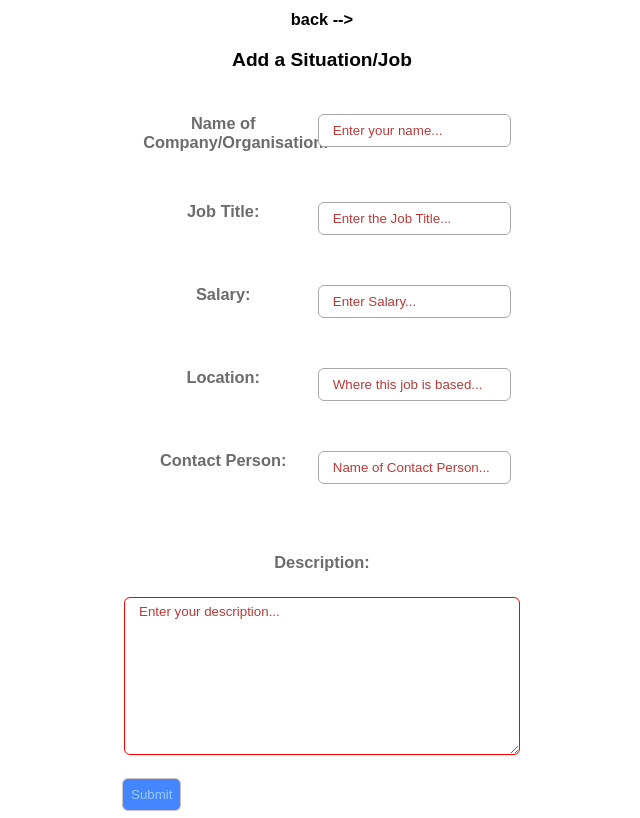
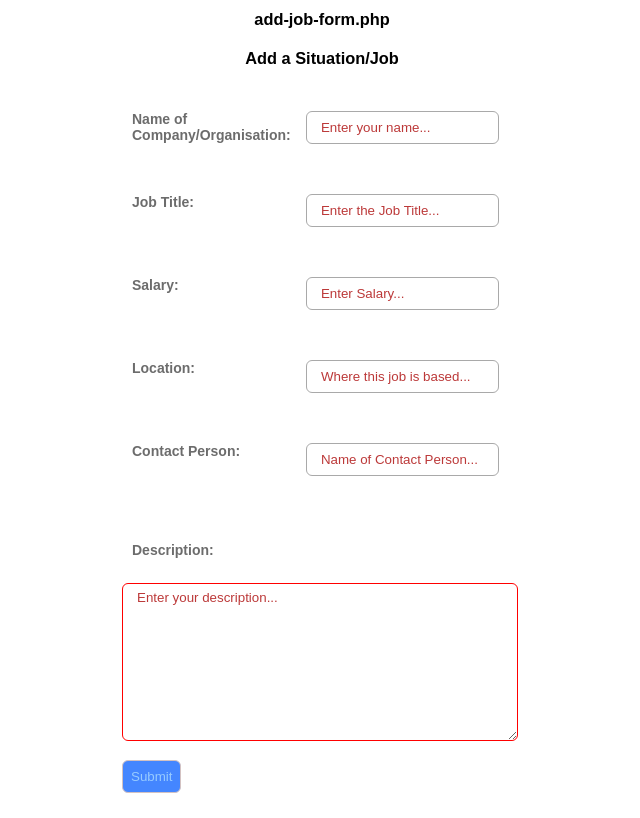
Before and after one commit to jg-digital-media/jgdm_jobs_pathway, a PHP site: page /add-job-form.php in a window 1280 px wide. Shown: the part 77-895 px from the top of the page, without its empty margins (318-958 px from the left). Run offline with PHP 8.4, Linux system fonts and the light colour scheme.

Commit message:
style filename markers on prototype pages

```diff
--- a/add-job-form.php
+++ b/add-job-form.php
@@ -12,7 +12,7 @@
 
         <main>
 
-            <h3 class="fil>add-job-form.php</h3>
+            <h3 class="filename">add-job-form.php</h3>
 
             <!-- <a href="list.php">back</a> -->
 
```
